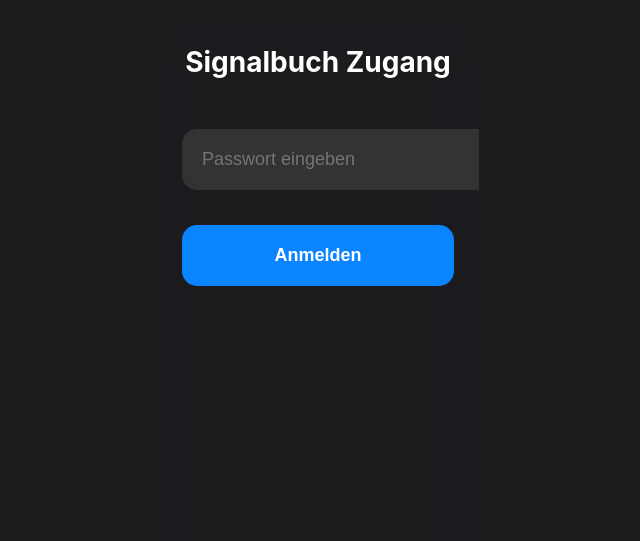
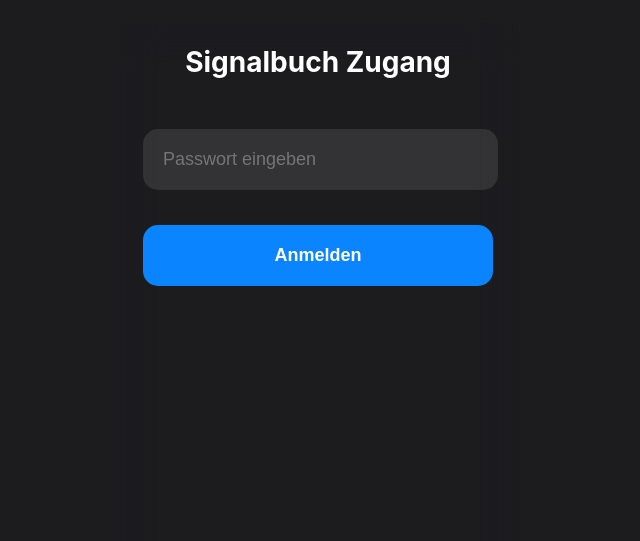
Before and after one commit to BadFameZz/Signalbuch, a plain HTML site: page index.html in a window 1280 px wide. Shown: the whole page, without its empty margins (322-962 px from the left). Drawn offline with nearby package versions, Linux system fonts and the light colour scheme.

Commit message:
Login-Container Breite rückgängig gemacht

```diff
--- a/index.html
+++ b/index.html
@@ -236,14 +236,20 @@
             padding: 20px;
         }
 
+        #loginOverlay .card {
+            width: 400px;
+            max-width: 90vw;
+            box-sizing: border-box;
+        }
+
         #loginForm {
             width: 100%;
-            max-width: 400px;  /* von 300px auf 400px erhöht */
+            max-width: 100%; /* volle Breite */
             text-align: center;
         }
 
         #loginForm input {
-            width: 100%;
+            width: 90%;
             padding: 20px;     /* von 15px auf 20px erhöht */
             margin: 20px 0;
             border-radius: 15px; /* von 12px auf 15px erhöht */
--- a/sw.js
+++ b/sw.js
@@ -11,7 +11,6 @@ self.addEventListener('install', event => {
     caches.open(CACHE_NAME)
       .then(cache => cache.addAll(ASSETS))
   );
-});
 
 self.addEventListener('fetch', event => {
   event.respondWith(
```
